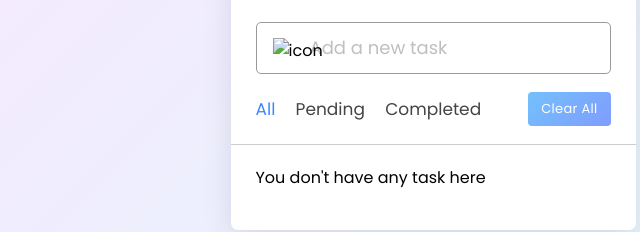
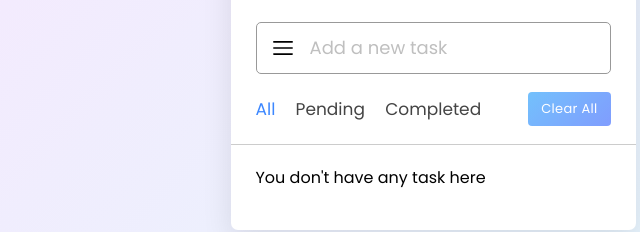
Before and after one commit to MuhdAfif98/To-do-List-App-using-JavaScript, a plain HTML site: page index.html in a window 1280 px wide. Shown: the part 206-438 px from the top of the page, 207-847 px from the left. Drawn offline with nearby package versions, Linux system fonts and the light colour scheme; the site is published under a folder, as on GitHub Pages, so addresses that start at the root find nothing.

Commit message:
Update index.html

```diff
--- a/index.html
+++ b/index.html
@@ -27,7 +27,7 @@
     </div>
     &nbsp;
     <div class="task-input">
-      <img src="/assets/burger.svg" alt="icon" height="20">
+      <img src="./assets/burger.svg" alt="icon" height="20">
       <input type="text" placeholder="Add a new task">
     </div>
     <div class="controls">
```
